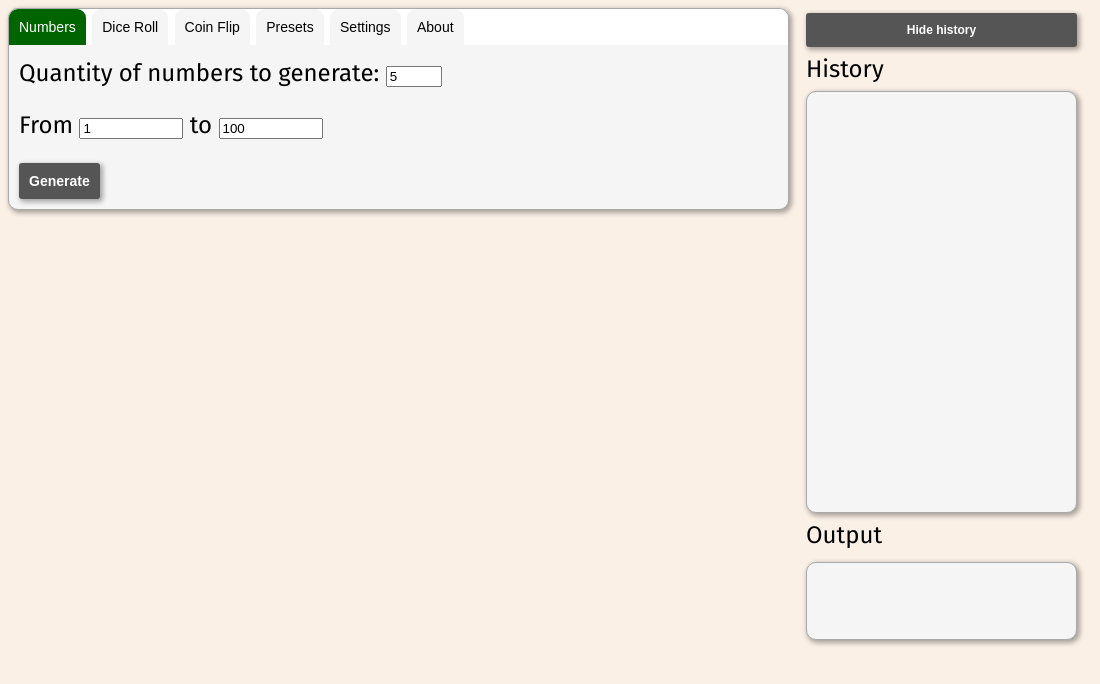
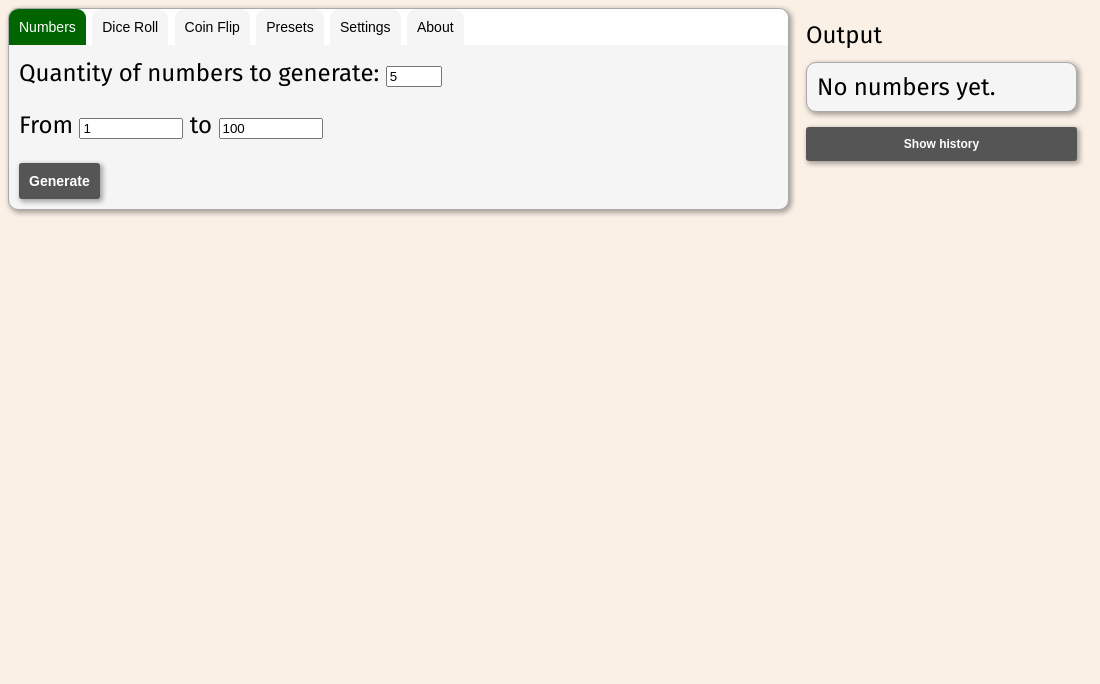
Before and after one commit to njs-guy/RNG-Machine, an Electron app: page build/index.html in a window 1100 px wide. Drawn offline with Linux system fonts and the light colour scheme.

Commit message:
Output panel is now at the top, history panel is now hidden by default

```diff
--- a/build/index.html
+++ b/build/index.html
@@ -87,8 +87,12 @@
 
    </div> <!-- End mainpanel -->
 
-      <!-- Output panel -->
-      <div id="outputpanel">
+   <!-- Output panel -->
+   <div id="outputpanel">
+
+      <!-- Most recent result -->
+      <p id="outputtext">Output</p>
+      <div class="box" id="outputbox">No numbers yet.</div>
 
       <button type="button" onclick="hideHistory()" class="btn btn-side" id="hidehistory">Hide history</button>
 
@@ -98,12 +102,8 @@
          <ul id="historylist"></ul>
       </div>
 
-      <!-- Most recent result -->
-      <p id="outputtext">Output</p>
-      <div class="box" id="outputbox">
 
-      </div> <!-- End output panel -->
-   </div>
+   </div> <!-- End output panel -->
 
    <script src="script.js" type="text/javascript"></script>
 </body>
--- a/build/light.css
+++ b/build/light.css
@@ -63,6 +63,7 @@ body {
 
 .btn-side {
     font-size: 12px;
+    margin-top: 15px;
 }
 
 .tabbar {
@@ -135,6 +136,7 @@ body {
 
 #outputbox {
     margin-top: 5px;
+    height: inherit;
     word-wrap: break-word;
     white-space: pre-line;
 }
--- a/build/script.js
+++ b/build/script.js
@@ -135,3 +135,6 @@ function flipCoins() {
 
 // Open the default tab on start
 document.getElementById("defaultOpen").click();
+
+// Hide history by default
+hideHistory();
```
